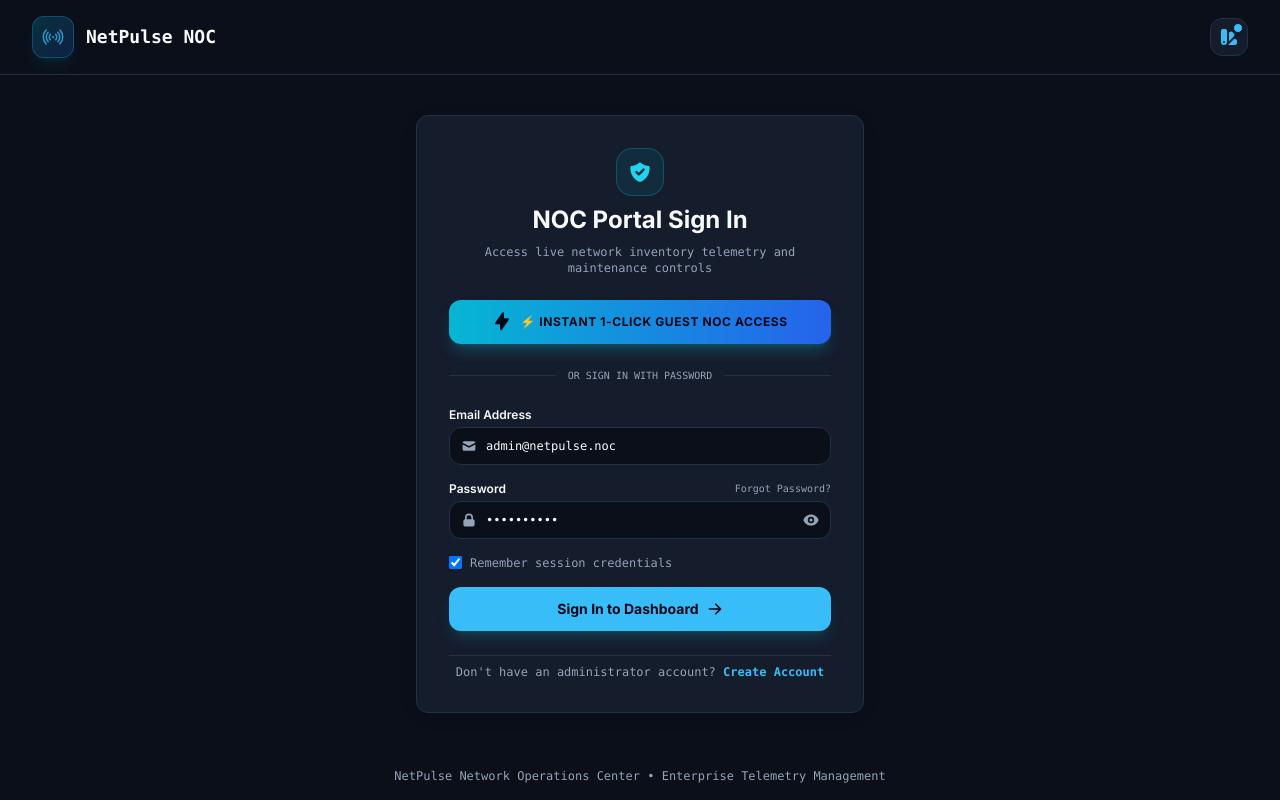
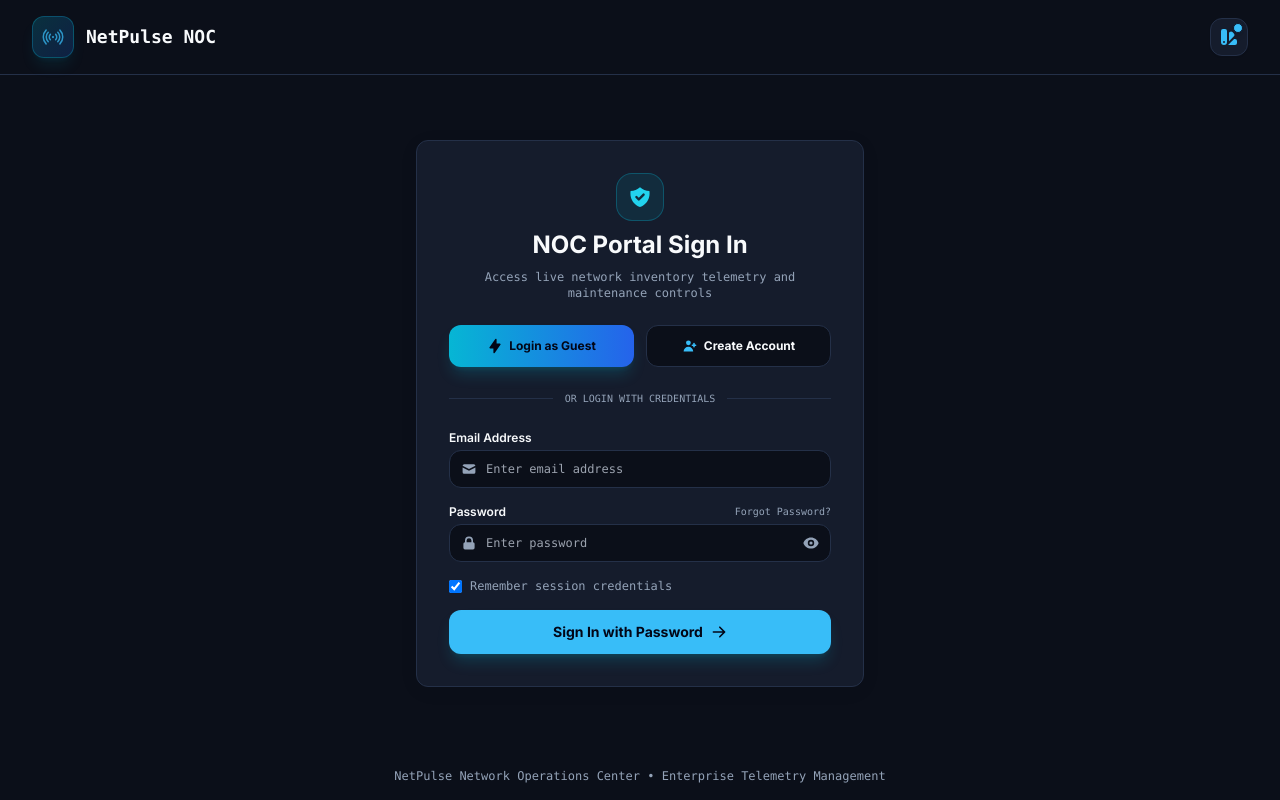
Before and after one commit to AhadBagwan/network-device-inventory-manager, a React (Vite) app in the folder frontend/: page /login in a window 1280 px wide. Built offline with nearby package versions, Linux system fonts and the light colour scheme.

Commit message:
Keep single Super Admin user in seed.py, clear pre-filled form fields, and add 2 prominent primary actions on Login page (Create Account or Login as Guest)

```diff
--- a/frontend/src/pages/Login.jsx
+++ b/frontend/src/pages/Login.jsx
@@ -8,7 +8,8 @@ import {
   HiEyeOff,
   HiArrowRight,
   HiShieldCheck,
-  HiLightningBolt
+  HiLightningBolt,
+  HiUserAdd
 } from 'react-icons/hi';
 import { HiOutlineSignal } from 'react-icons/hi2';
 import toast, { Toaster } from 'react-hot-toast';
@@ -20,8 +21,9 @@ const Login = () => {
   const navigate = useNavigate();
   const location = useLocation();
 
-  const [email, setEmail] = useState('admin@netpulse.noc');
-  const [password, setPassword] = useState('Admin@2026');
+  // Clear inputs - no pre-filled cached credentials
+  const [email, setEmail] = useState('');
+  const [password, setPassword] = useState('');
   const [rememberMe, setRememberMe] = useState(true);
   const [showPassword, setShowPassword] = useState(false);
   const [error, setError] = useState('');
@@ -32,12 +34,16 @@ const Login = () => {
     e.preventDefault();
     setError('');
 
+    if (!email.trim() || !password) {
+      setError('Email and password are required.');
+      return;
+    }
+
     const res = await loginUser(email, password, rememberMe);
     if (res.success) {
       toast.success(`Welcome to NOC Portal, ${res.user.full_name || 'Admin'}!`);
       navigate(from, { replace: true });
     } else {
-      // Fallback guest login on any network error
       loginGuestDemo();
       toast.success('Entered NOC Portal in Demo Access Mode.');
       navigate(from, { replace: true });
@@ -46,7 +52,7 @@ const Login = () => {
 
   const handleGuestLogin = () => {
     loginGuestDemo();
-    toast.success('Welcome! Entered NOC Portal via 1-Click Guest Access.');
+    toast.success('Welcome! Entered NOC Portal as Guest.');
     navigate('/dashboard', { replace: true });
   };
 
@@ -87,23 +93,33 @@ const Login = () => {
             </p>
           </div>
 
-          {/* 1-CLICK INSTANT DEMO BUTTON */}
-          <button
-            type="button"
-            onClick={handleGuestLogin}
-            className="w-full py-3 px-4 rounded-xl bg-gradient-to-r from-cyan-500 to-blue-600 text-slate-950 font-extrabold shadow-lg shadow-cyan-500/25 hover:brightness-110 transition-all active:scale-95 flex items-center justify-center gap-2 text-xs uppercase tracking-wider"
-          >
-            <HiLightningBolt className="w-5 h-5 text-slate-950 animate-bounce" />
-            <span>⚡ Instant 1-Click Guest NOC Access</span>
-          </button>
+          {/* 2 PRIMARY ACCESS OPTIONS: GUEST ACCESS OR CREATE ACCOUNT */}
+          <div className="grid grid-cols-1 sm:grid-cols-2 gap-3">
+            <button
+              type="button"
+              onClick={handleGuestLogin}
+              className="py-3 px-3 rounded-xl bg-gradient-to-r from-cyan-500 to-blue-600 text-slate-950 font-extrabold shadow-lg shadow-cyan-500/20 hover:brightness-110 transition-all active:scale-95 flex items-center justify-center gap-1.5 text-xs"
+            >
+              <HiLightningBolt className="w-4 h-4 text-slate-950" />
+              <span>Login as Guest</span>
+            </button>
+
+            <Link
+              to="/register"
+              className="py-3 px-3 rounded-xl bg-[var(--bg-main)] border border-[var(--border-color)] text-[var(--text-main)] hover:bg-[var(--bg-hover)] font-bold transition-all active:scale-95 flex items-center justify-center gap-1.5 text-xs text-center"
+            >
+              <HiUserAdd className="w-4 h-4 text-[var(--accent-color)]" />
+              <span>Create Account</span>
+            </Link>
+          </div>
 
           <div className="flex items-center gap-3">
             <div className="flex-1 h-px bg-[var(--border-color)]" />
-            <span className="text-[10px] uppercase font-mono text-[var(--text-muted)]">or sign in with password</span>
+            <span className="text-[10px] uppercase font-mono text-[var(--text-muted)]">or login with credentials</span>
             <div className="flex-1 h-px bg-[var(--border-color)]" />
           </div>
 
-          <form onSubmit={handleSubmit} className="space-y-4 text-xs">
+          <form onSubmit={handleSubmit} className="space-y-4 text-xs" autoComplete="off">
             {error && (
               <div className="p-3 rounded-xl bg-rose-500/10 border border-rose-500/30 text-rose-400 font-mono text-[11px]">
                 {error}
@@ -124,7 +140,8 @@ const Login = () => {
                   value={email}
                   onChange={(e) => setEmail(e.target.value)}
                   required
-                  placeholder="admin@netpulse.noc"
+                  autoComplete="off"
+                  placeholder="Enter email address"
                   className="w-full pl-9 pr-3 py-2.5 rounded-xl bg-[var(--bg-main)] border border-[var(--border-color)] text-[var(--text-main)] font-mono focus:outline-none focus:border-[var(--accent-color)]"
                 />
               </div>
@@ -152,7 +169,8 @@ const Login = () => {
                   value={password}
                   onChange={(e) => setPassword(e.target.value)}
                   required
-                  placeholder="Admin@2026"
+                  autoComplete="new-password"
+                  placeholder="Enter password"
                   className="w-full pl-9 pr-10 py-2.5 rounded-xl bg-[var(--bg-main)] border border-[var(--border-color)] text-[var(--text-main)] font-mono focus:outline-none focus:border-[var(--accent-color)]"
                 />
                 <button
@@ -183,17 +201,10 @@ const Login = () => {
               disabled={loading}
               className="w-full py-3 rounded-xl bg-[var(--accent-color)] text-slate-950 font-bold shadow-lg shadow-cyan-500/20 hover:opacity-90 transition-all active:scale-95 disabled:opacity-50 flex items-center justify-center gap-2 text-sm mt-2"
             >
-              <span>{loading ? 'Authenticating...' : 'Sign In to Dashboard'}</span>
+              <span>{loading ? 'Authenticating...' : 'Sign In with Password'}</span>
               <HiArrowRight className="w-4 h-4" />
             </button>
           </form>
-
-          <div className="text-center text-xs text-[var(--text-muted)] font-mono pt-2 border-t border-[var(--border-color)]">
-            Don't have an administrator account?{' '}
-            <Link to="/register" className="text-[var(--accent-color)] font-bold hover:underline">
-              Create Account
-            </Link>
-          </div>
         </motion.div>
       </div>
 
```
Also changed, not shown: 1 other file (tests, documents, lock files or other folders).
